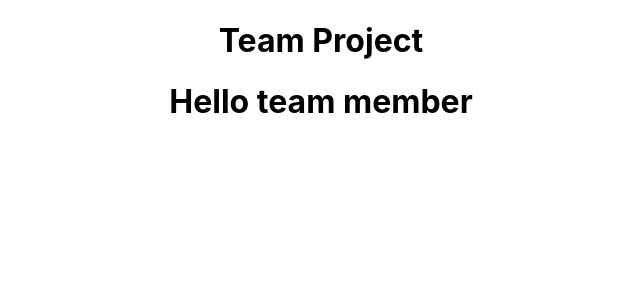
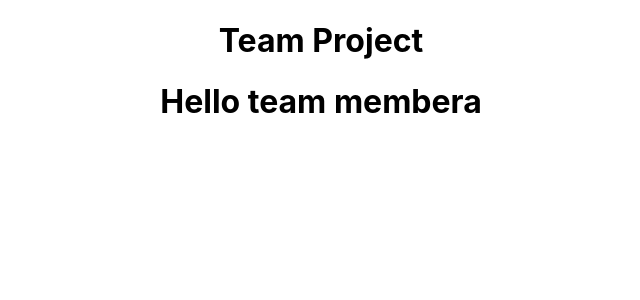
Before and after one commit to mdmominur/redux-team-project, a React (Create React App) app: page / in a window 1280 px wide. Shown: the top 300 px of the page, without its empty margins (319-959 px from the left). Built offline with nearby package versions, Linux system fonts and the light colour scheme.

Commit message:
marge 2 branches

```diff
--- a/src/App.js
+++ b/src/App.js
@@ -5,7 +5,7 @@ function App() {
   return (
     <div className="App">
       <h1>Team Project</h1>
-      <h1>Hello team member</h1>
+      <h1>Hello team membera</h1>
     </div>
   );
 }
```
